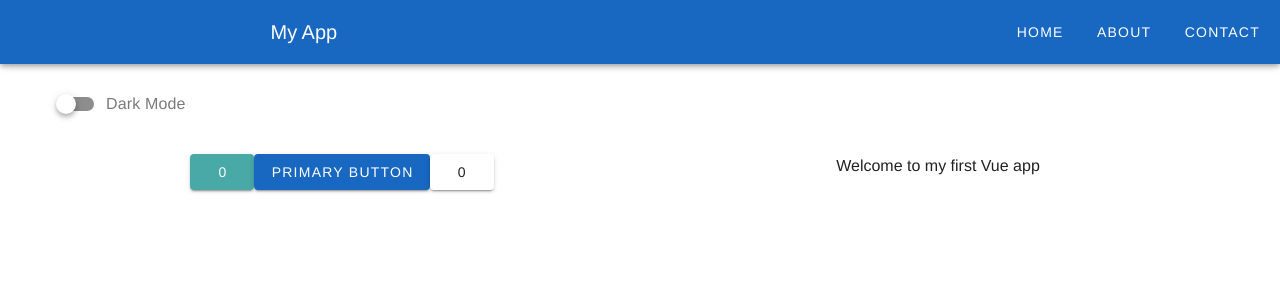
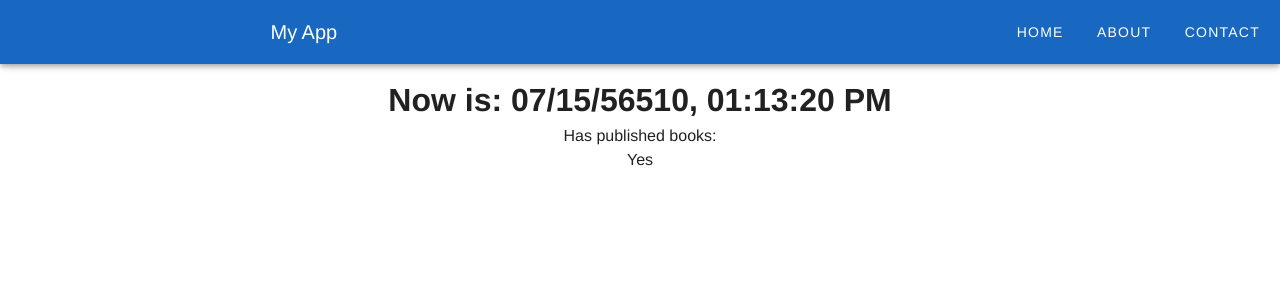
Before and after one commit to PassionDev206/vue-project, a Vue app: page / in a window 1280 px wide. Shown: the top 300 px of the page. Built offline with nearby package versions, Linux system fonts and the light colour scheme.

Commit message:
Tested the computed method of the component

```diff
--- a/src/components/HelloWorld.vue
+++ b/src/components/HelloWorld.vue
@@ -2,76 +2,46 @@
   <v-app :dark="isDark">
     <v-main>
       <v-container>
-        <v-switch v-model="isDark" label="Dark Mode"></v-switch>
-        <v-row>
-          <v-col>
-            <v-btn color="secondary" v-on:click="increament">{{ state.count }}</v-btn>
-            <v-btn color="primary" v-on:click="writeText">Primary Button</v-btn>
-            <v-btn color="accent" @click="state.cnt++">{{ state.cnt }}</v-btn>
-          </v-col>
-          <v-col>
-            <h2>{{ state.text }}</h2>
-            <p>{{ msg }}</p>
-          </v-col>
-        </v-row>
-
-
+        <h1>Now is: {{ now }}</h1>
+        <p>
+          Has published books:
+        </p>
+        <span>
+          {{ publishedBookMessage }}
+        </span>
       </v-container>
     </v-main>
   </v-app>
 </template>
 
-<script>
-import { reactive } from "vue";
-export default {
+<script setup>
+import { reactive, computed } from 'vue';
+const author = reactive({
+  name:  'John',
+  books: [
+    'Vue 2 - Advanced Guide',
+    'Vue 3 - Basic Guide',
+    'Vue 4 - The Mystery'
+  ]
+});
 
-  name: "App",
+const now = computed(() => {
+  const timestamp = Math.floor(Date.now())
+  const date = new Date(timestamp * 1000)
 
-  props: {
-    msg: String,
-  },
+  return date.toLocaleString('en-US', {
+        year: 'numeric',
+        month: '2-digit',
+        day: '2-digit',
+        hour: '2-digit',
+        minute: '2-digit',
+        second: '2-digit',
+      });
+})
 
-  data() {
-    // define the default value of the state
-    return {
-      isDark: false,
-    };
-  },
-  watch: {
-    // monitor specific state with same name of function
-    isDark(value) {
-      console.log(this.isDark);
-      this.$vuetify.theme.dark = value;
-    },
-  },
-
-  setup() {
-    const state = reactive({
-      count: 0,
-      text: '',
-      cnt:0
-    })
-
-    function increament() {
-      state.count++
-    }
-
-    function increase() {
-      state.cnt++
-    }
-
-    function writeText() {
-      state.text = "Hello world!"
-    }
-
-    return {
-      state,
-      increament,
-      increase,
-      writeText
-    }
-  },
-};
+const publishedBookMessage = computed(() => {
+  return author.books.length > 0 ? 'Yes' : 'No'
+})
 </script>
 
 <style>
```
